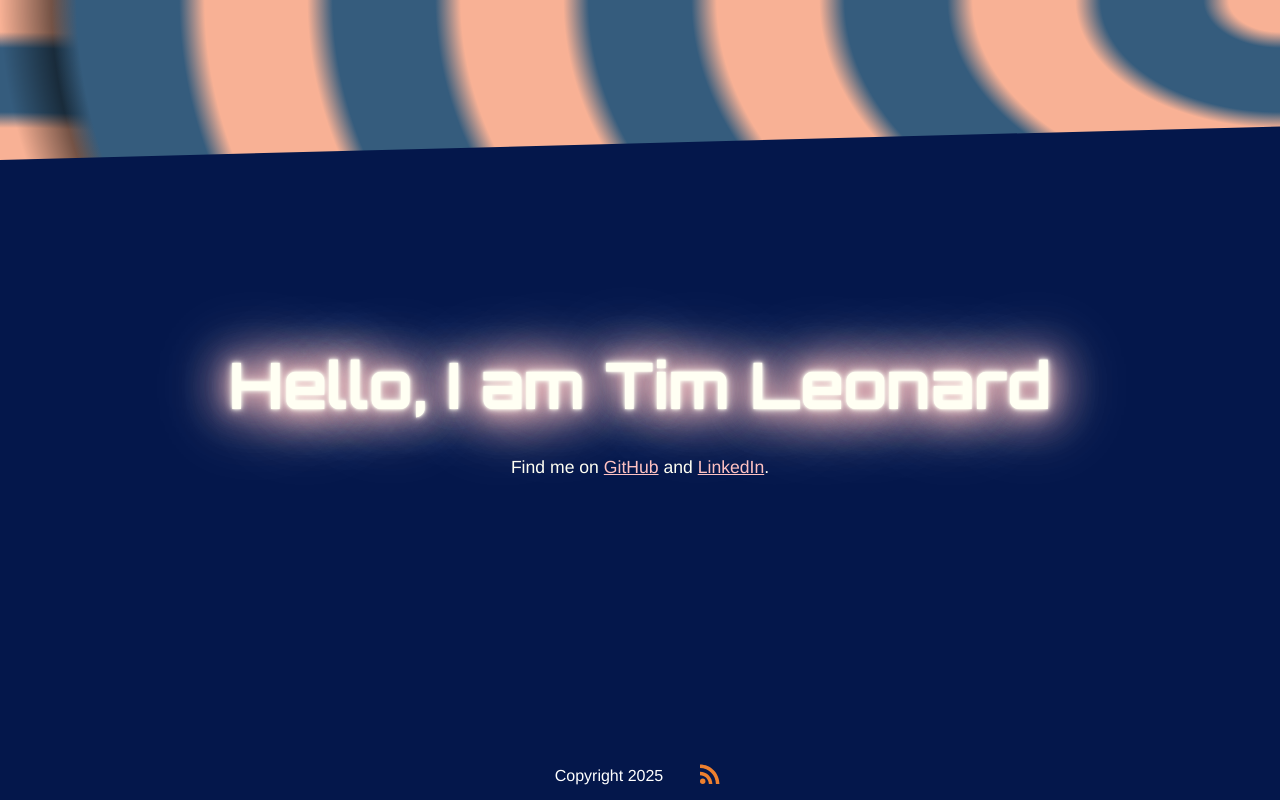
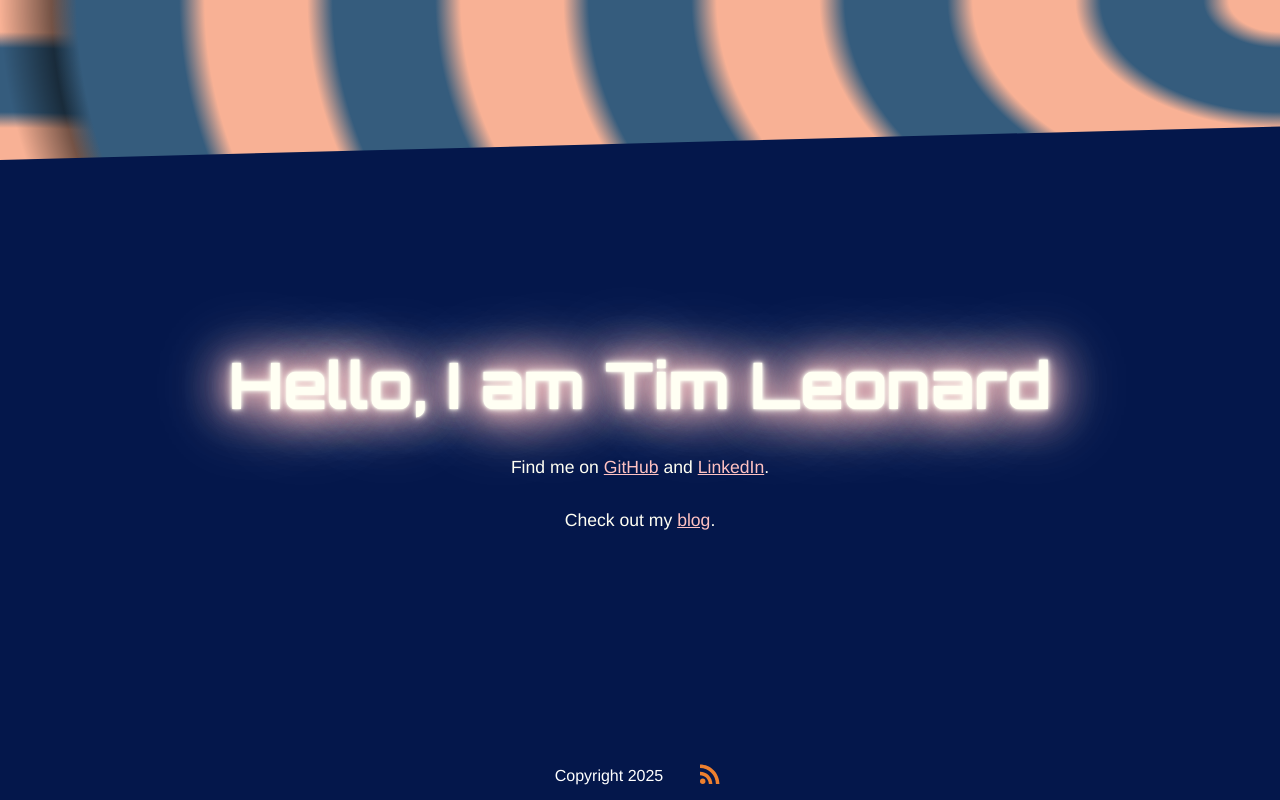
Before and after one commit to iamtimleonard/portfolio, a Next.js app: page / in a window 1280 px wide. Shown: the top 800 px of the page. Built offline with nearby package versions, Linux system fonts and the light colour scheme.

Commit message:
fix: add styles

```diff
--- a/app/global.css
+++ b/app/global.css
@@ -308,3 +308,7 @@ progress {
     transform: translateZ(1rem);
   }
 }
+
+a {
+  color: var(--redwood)
+}
--- a/app/page.tsx
+++ b/app/page.tsx
@@ -27,6 +27,7 @@ function Page() {
         </Link>
         .
       </p>
+      <p className={styles.info}>Check out my <Link href="/blog" className={styles.outsideLink}>blog</Link>.</p>
     </div>
   );
 }
```
